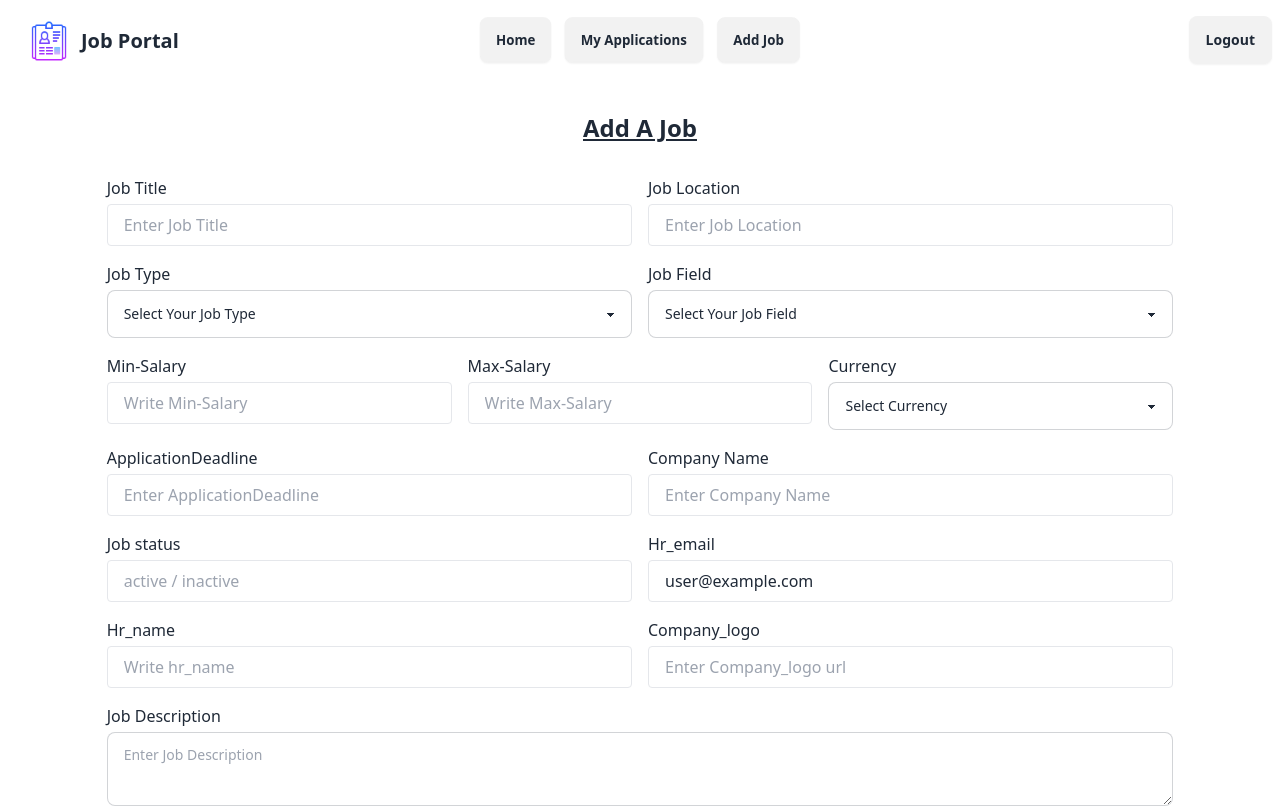
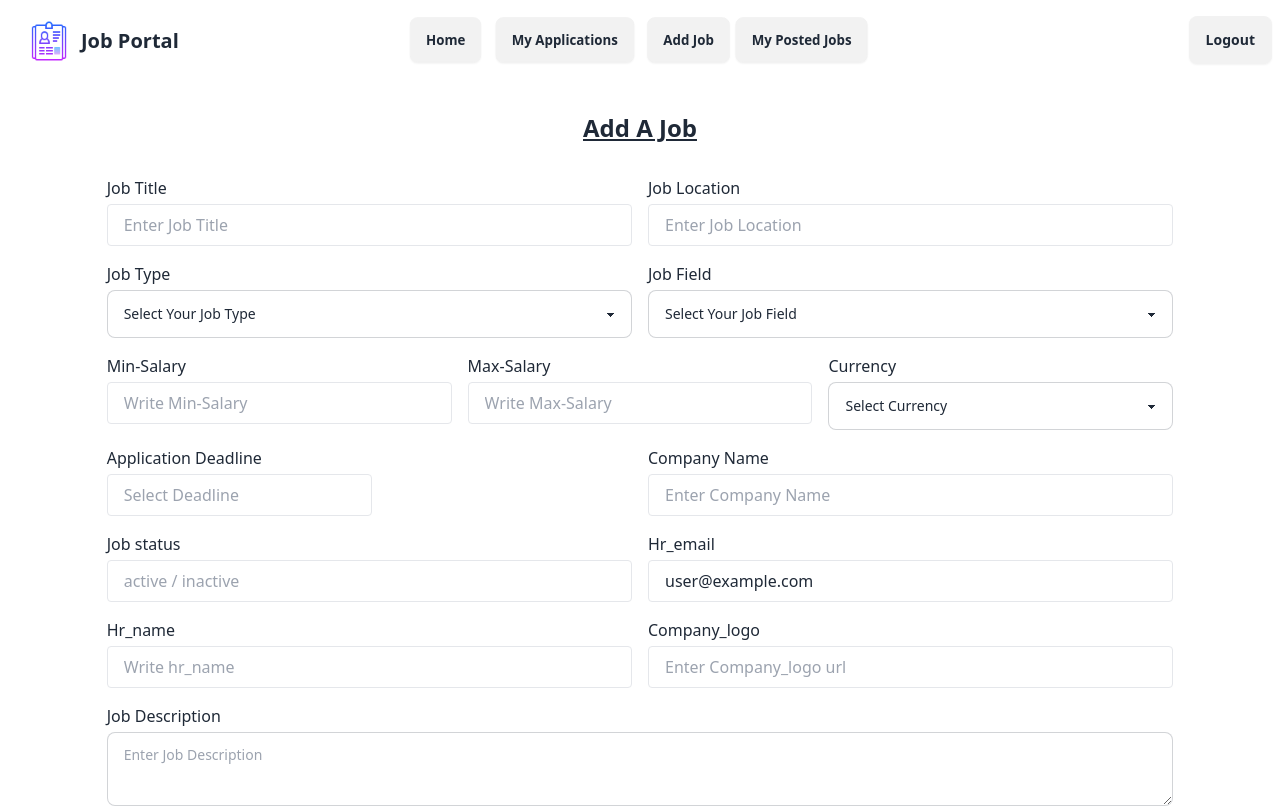
Before and after one commit to Irfankhan20/job-portal-client-milston11-, a React (Vite) app: page /addJob in a window 1280 px wide. Shown: the top 807 px of the page. Built offline with nearby package versions, Linux system fonts and the light colour scheme; no server answers; sample sign-in values are in the browser's storage.

Commit message:
add job form functionality done

```diff
--- a/package.json
+++ b/package.json
@@ -11,12 +11,14 @@
   },
   "dependencies": {
     "animate.css": "^4.1.1",
+    "date-fns": "^4.1.0",
     "firebase": "^11.0.2",
     "localforage": "^1.10.0",
     "lottie-react": "^2.4.0",
     "match-sorter": "^8.0.0",
     "motion": "^11.15.0",
     "react": "^18.3.1",
+    "react-datepicker": "^7.5.0",
     "react-dom": "^18.3.1",
     "react-icons": "^5.4.0",
     "react-lottie": "^1.2.10",
--- a/src/components/navbar/Navbar.jsx
+++ b/src/components/navbar/Navbar.jsx
@@ -42,6 +42,15 @@ const Navbar = () => {
           className="btn"
         >
           Add Job
+        </motion.button>
+      </Link>
+      <Link to="/myPostedJob">
+        <motion.button
+          whileHover={{ scale: 1.1 }}
+          whileTap={{ scale: 0.95 }}
+          className="btn"
+        >
+          My Posted Jobs
         </motion.button>
       </Link>
     </>
--- a/src/pages/addJob/AddJob.jsx
+++ b/src/pages/addJob/AddJob.jsx
@@ -1,10 +1,12 @@
 // import { motion } from "framer-motion";
-
-import { useContext } from "react";
+import DatePicker from "react-datepicker";
+import "react-datepicker/dist/react-datepicker.css";
+import { useContext, useState } from "react";
 import Swal from "sweetalert2";
 import AuthContext from "../../context/authContext/AuthContext";
 
 const AddJob = () => {
+  const [applicationDeadline, setApplicationDeadline] = useState(null);
   const { user } = useContext(AuthContext);
   const handleSubmit = (e) => {
     e.preventDefault();
@@ -192,19 +194,16 @@ const AddJob = () => {
         {/* row 4 */}
         <div className="flex flex-col md:flex-row gap-4 mt-4">
           {/* applicationDeadline box */}
-          <div className="w-full md:w-1/2">
-            <div className="flex flex-col">
-              <label htmlFor="foodCategory" className="mb-1">
-                ApplicationDeadline
-              </label>
-              <input
-                name="applicationDeadline"
-                required
-                placeholder="Enter ApplicationDeadline"
-                type="text"
-                className="px-4 py-2 border rounded focus:outline-[#E21B70]"
-              />
-            </div>
+          <div className="w-full flex flex-col md:w-1/2 ">
+            <label className="mb-1">Application Deadline</label>
+            <DatePicker
+              name="applicationDeadline"
+              selected={applicationDeadline}
+              onChange={(date) => setApplicationDeadline(date)}
+              dateFormat="yyyy-MM-dd"
+              placeholderText="Select Deadline"
+              className="px-4 py-2 border rounded focus:outline-[#E21B70]"
+            />
           </div>
 
           {/* company name box */}
--- /dev/null
+++ b/src/pages/myPostedJobs/MyPostedJobs.jsx
@@ -0,0 +1,9 @@
+const MyPostedJobs = () => {
+  return (
+    <div>
+      <h1>my posted jobs</h1>
+    </div>
+  );
+};
+
+export default MyPostedJobs;
--- a/src/routes/Routes.jsx
+++ b/src/routes/Routes.jsx
@@ -8,6 +8,7 @@ import PrivateRoute from "./PrivateRoute";
 import JobApply from "../pages/jobApply/JobApply";
 import MyApplications from "../pages/myApplications/MyApplications";
 import AddJob from "../pages/addJob/AddJob";
+import MyPostedJobs from "../pages/myPostedJobs/MyPostedJobs";
 
 const router = createBrowserRouter([
   {
@@ -44,6 +45,14 @@ const router = createBrowserRouter([
         ),
       },
       {
+        path: "/myPostedJob",
+        element: (
+          <PrivateRoute>
+            <MyPostedJobs></MyPostedJobs>
+          </PrivateRoute>
+        ),
+      },
+      {
         path: "/jobs/:id",
         element: (
           <PrivateRoute>
```
Also changed, not shown: 1 other file (tests, documents, lock files or other folders).
